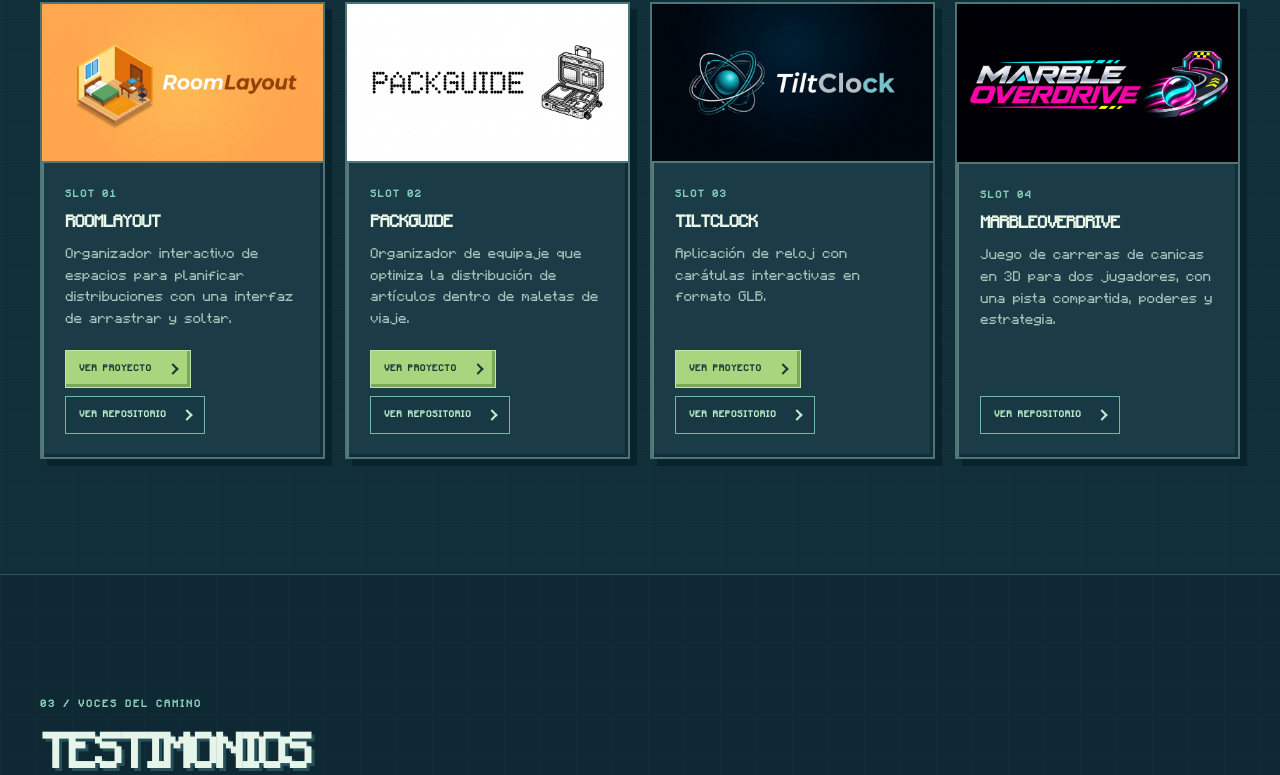
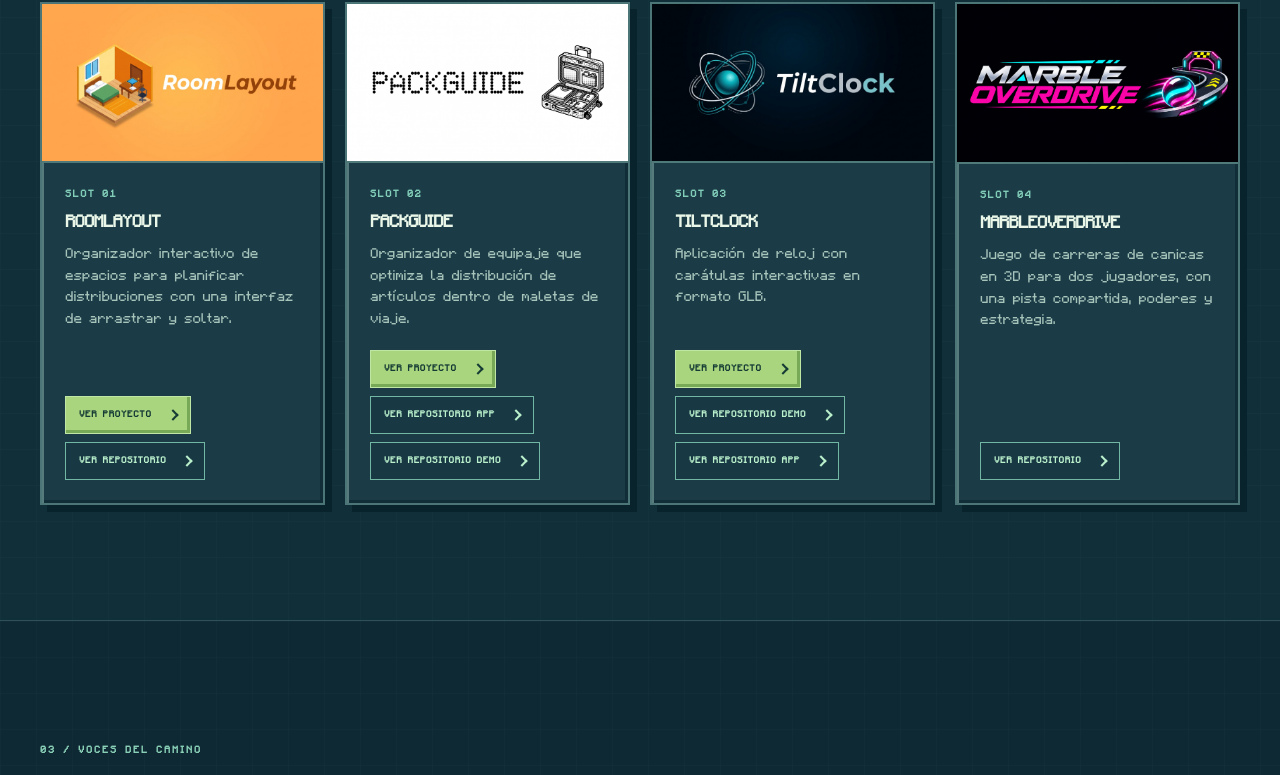
Before and after one commit to danilolarap/Portfolio, a Next.js app: page / in a window 1280 px wide. Shown: the part 1805-2580 px from the top of the page. Built offline with nearby package versions, Linux system fonts and the light colour scheme.

Commit message:
feat(content): add app and demo repositories for PackGuide and TiltClock

```diff
--- a/src/data/content.ts
+++ b/src/data/content.ts
@@ -312,6 +312,11 @@ export const content: Record<Language, PortfolioContent> = {
           description:
             "Organizador de equipaje que optimiza la distribución de artículos dentro de maletas de viaje.",
           repository: "https://github.com/danilolarap/PackGuide.git",
+          repositoryLabel: "Ver repositorio app",
+          additionalRepository: {
+            url: "https://github.com/danilolarap/PackGuide-demo.git",
+            label: "Ver repositorio demo",
+          },
           production: "https://pack-guide-demo.vercel.app/",
         },
         {
@@ -321,6 +326,11 @@ export const content: Record<Language, PortfolioContent> = {
           description:
             "Aplicación de reloj con carátulas interactivas en formato GLB.",
           repository: "https://github.com/danilolarap/TiltClock.git",
+          repositoryLabel: "Ver repositorio demo",
+          additionalRepository: {
+            url: "https://github.com/danilolarap/TiltClock-deploy.git",
+            label: "Ver repositorio app",
+          },
           production: "https://tilt-clock.vercel.app/",
         },
         {
@@ -580,6 +590,11 @@ export const content: Record<Language, PortfolioContent> = {
           description:
             "A travel packing organizer that optimizes how items fit inside suitcases.",
           repository: "https://github.com/danilolarap/PackGuide.git",
+          repositoryLabel: "View app repository",
+          additionalRepository: {
+            url: "https://github.com/danilolarap/PackGuide-demo.git",
+            label: "View demo repository",
+          },
           production: "https://pack-guide-demo.vercel.app/",
         },
         {
@@ -589,6 +604,11 @@ export const content: Record<Language, PortfolioContent> = {
           description:
             "A clock application featuring interactive watch faces in GLB format.",
           repository: "https://github.com/danilolarap/TiltClock.git",
+          repositoryLabel: "View demo repository",
+          additionalRepository: {
+            url: "https://github.com/danilolarap/TiltClock-deploy.git",
+            label: "View app repository",
+          },
           production: "https://tilt-clock.vercel.app/",
         },
         {
```
